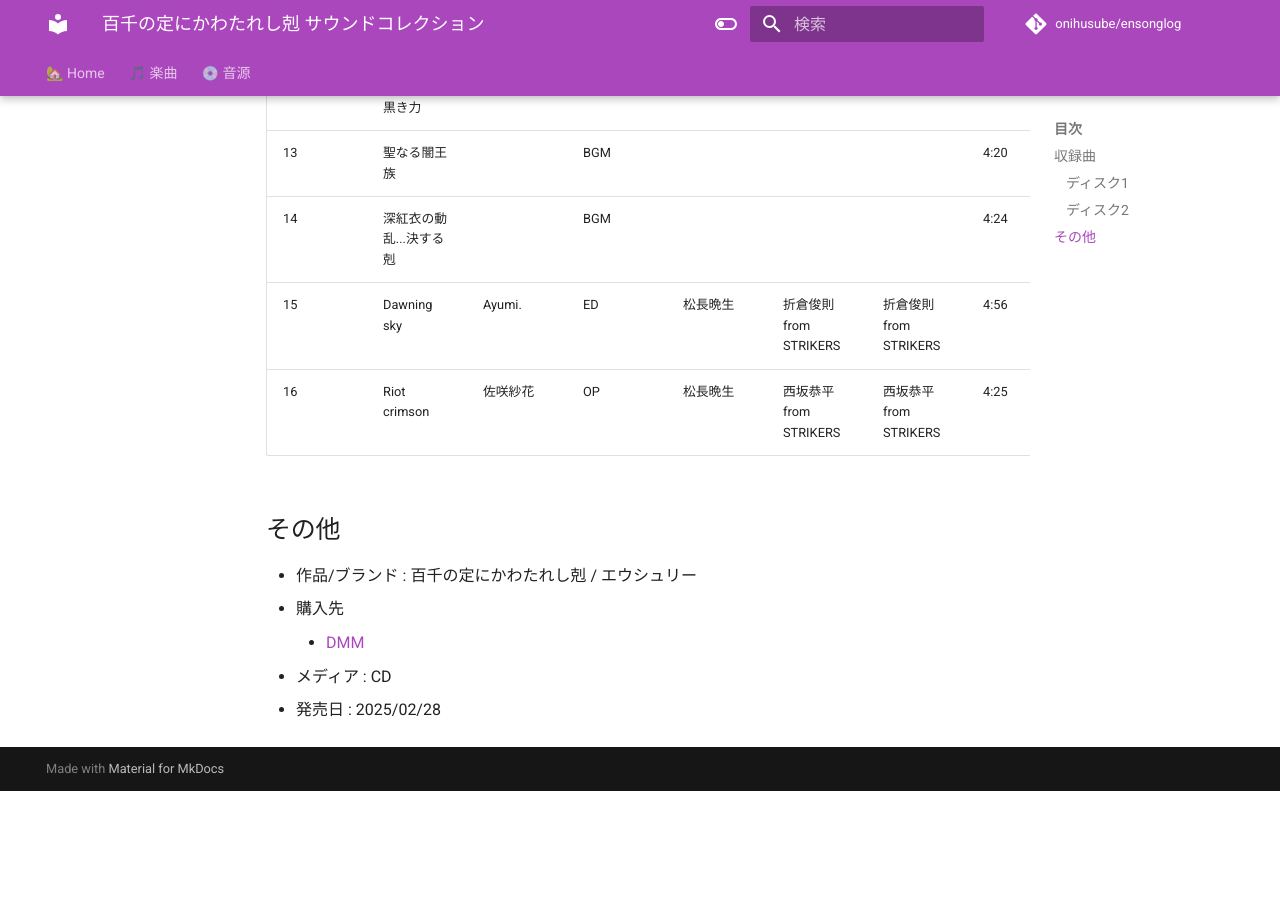
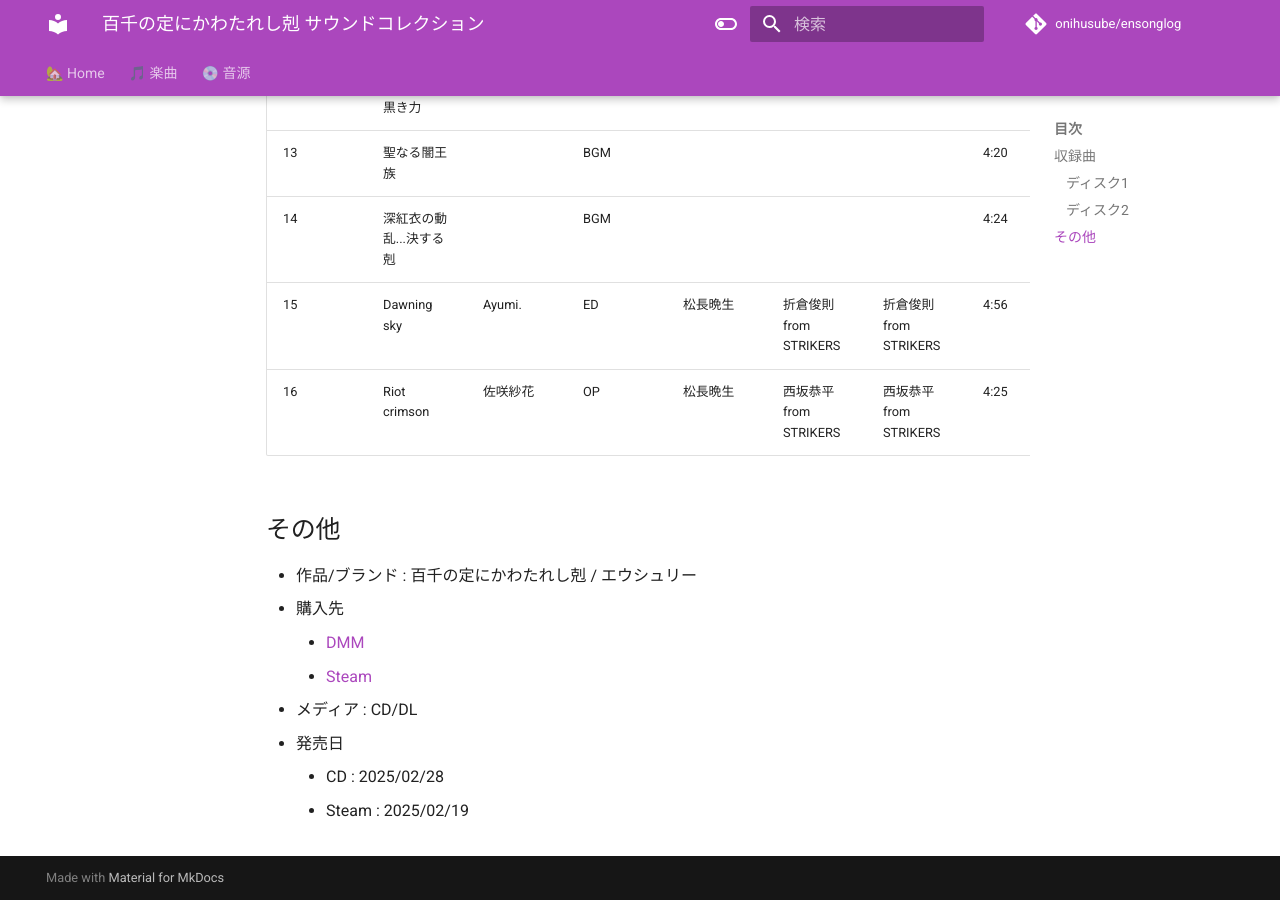
Before and after one commit to onihusube/ensonglog, an MkDocs documentation site: the page built from docs/2025/音源個別/百千の定にかわたれし剋 サウンドコレクション.md, in a window 1280 px wide and 900 px high, scrolled down 2456 px. Built offline with MkDocs 1.6.1 and Material for MkDocs 9.7.7, drawn with Linux system fonts in a browser that asks for light colours; comment, search, counter and statistics services are not loaded; before the commit the page ends 3247 px from its top, so only the background shows below that.

Commit message:
百千の定にかわたれし剋 サウンドコレクション Steam

```diff
--- a/docs/2025/音源個別/百千の定にかわたれし剋 サウンドコレクション.md
+++ b/docs/2025/音源個別/百千の定にかわたれし剋 サウンドコレクション.md
@@ -50,5 +50,8 @@
 - 作品/ブランド : 百千の定にかわたれし剋 / エウシュリー
 - 購入先
      - [DMM](https://www.dmm.co.jp/mono/figure/-/detail/=/cid=storeafi00174gft702e5af/)
-- メディア : CD
-- 発売日 : 2025/02/28
+     - [Steam](https://store.steampowered.com/app/4229410/_/)
+- メディア : CD/DL
+- 発売日
+    - CD : 2025/02/28
+    - Steam : 2025/02/19
```
Also changed, not shown: docs/2026/音源.md (+1 -0 lines).
